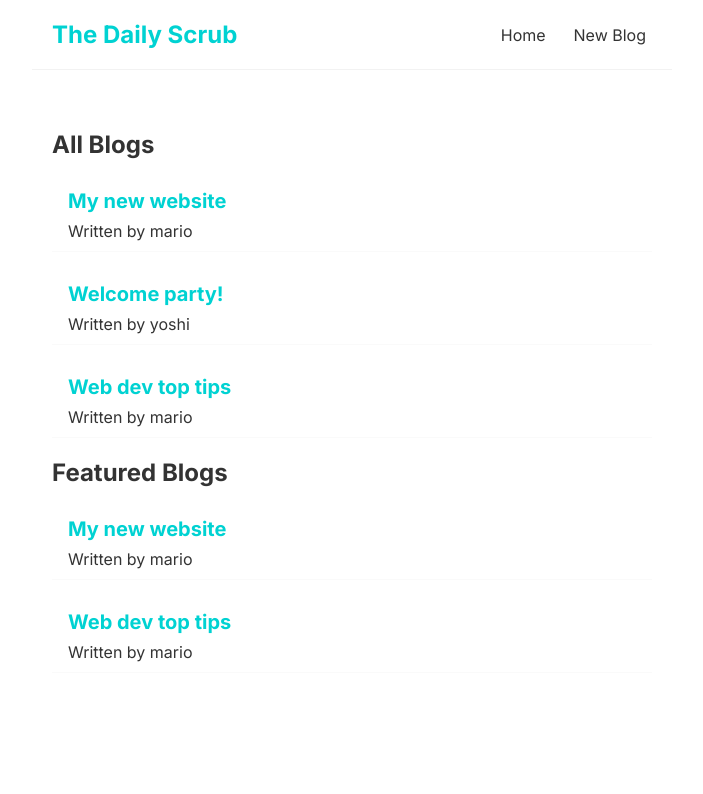
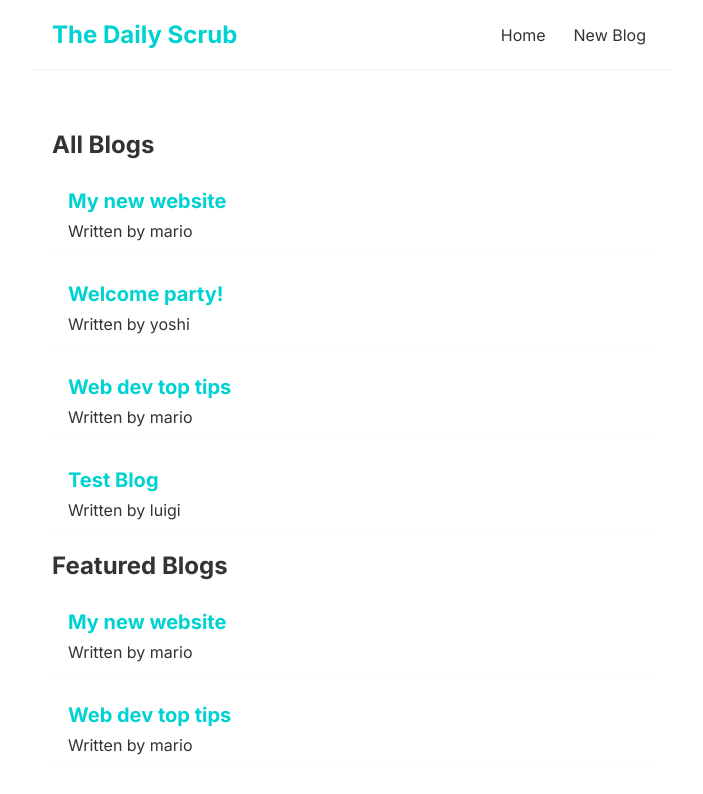
Before and after one commit to BradleyBuckets/react-micro-blog, a React (Create React App) app: page / in a window 1280 px wide. Shown: the top 794 px of the page, without its empty margins (288-991 px from the left). Built offline with nearby package versions, Linux system fonts and the light colour scheme; data requests are answered from the project's data file.

Commit message:
Minor changes

```diff
--- a/data/db.json
+++ b/data/db.json
@@ -17,6 +17,12 @@
       "body": "lorem ipsum...",
       "author": "mario",
       "id": 3
+    },
+    {
+      "title": "Test Blog",
+      "body": "Scott Erickson is a great guy, but he is also a scrub. You may be asking, why? The answer, he only has 9 toenails",
+      "author": "luigi",
+      "id": 4
     }
   ]
 }
--- a/src/Create.js
+++ b/src/Create.js
@@ -44,6 +44,7 @@ const Create = () => {
         <select value={author} onChange={(e) => setAuthor(e.target.value)}>
           <option value="mario">Mario</option>
           <option value="yoshi">Yoshi</option>
+          <option value="luigi">Luigi</option>
         </select>
         {isPending && <button disabled>Adding...</button>}
         {!isPending && <button>Add Blog</button>}
```
